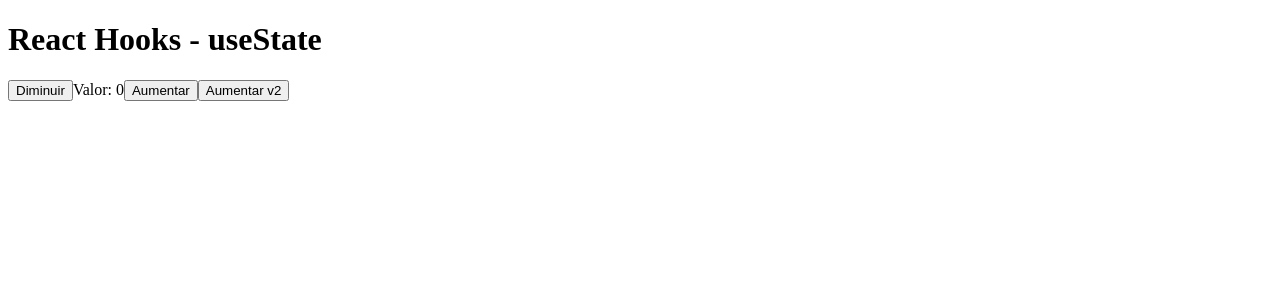
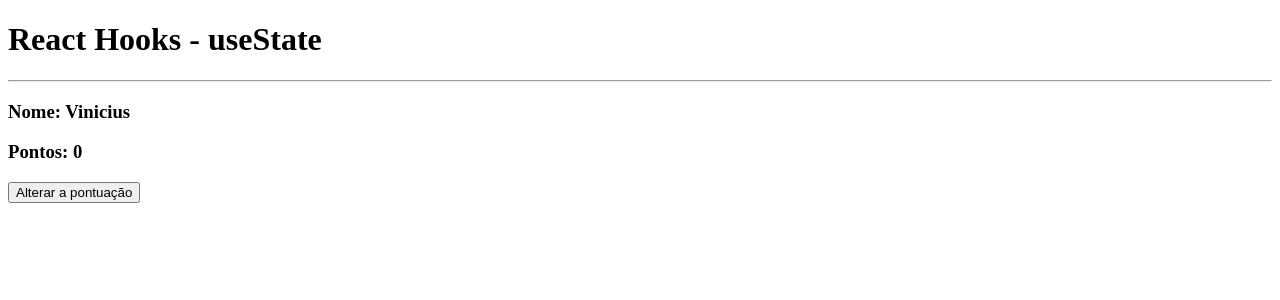
Before and after one commit to ABDALAZARD/react-componentes, a React (Create React App) app: page / in a window 1280 px wide. Shown: the top 300 px of the page. Built offline with nearby package versions, Linux system fonts and the light colour scheme.

Commit message:
useState com objetos

```diff
--- a/src/App.js
+++ b/src/App.js
@@ -2,29 +2,37 @@ import React, { useState } from 'react'
 
 export default function App() {
 
-    const [valor, setValor] = useState(() => { return 0 });
+    // const [player, setPlayer] = useState({
+    //     name: "Vinicius",
+    //     score: 0
+    // })
 
-    function diminuir() {
-        setValor(valor_antigo => valor_antigo - 1);
-    }
+    const [playerName, setPlayerName] = useState(() => {
+        return "Vinicius";
+    })
 
-    function aumentar() {
-        setValor(valor_antigo => valor_antigo + 1);
+    const [playerScore, setPlayerScore] = useState(() => {
+        return 0;
+    })
+
+    function alterar() {
+        setPlayerName(name_anterior => {
+            return "Vinicius v2"
+        })
+
+        setPlayerScore(sc_anterior => {
+            return sc_anterior + 10
+        })
 
     }
 
     return (
         <div>
             <h1>React Hooks - useState</h1>
-            <button onClick={diminuir}>Diminuir</button>
-            <span>Valor: {valor}</span>
-            <button onClick={aumentar}>Aumentar</button>
-
-            <button onClick={() => {
-                setValor(va => va + 100)
-            }}>Aumentar v2</button>
-
-
+            <hr />
+            <h3>Nome: {playerName}</h3>
+            <h3>Pontos: {playerScore}</h3>
+            <button onClick={alterar}>Alterar a pontuação</button>
         </div>
 
     )
```
